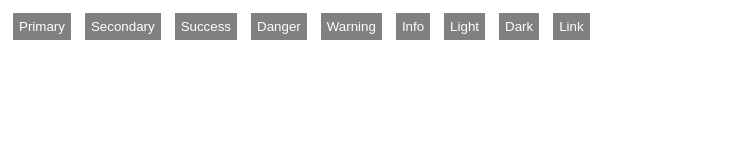
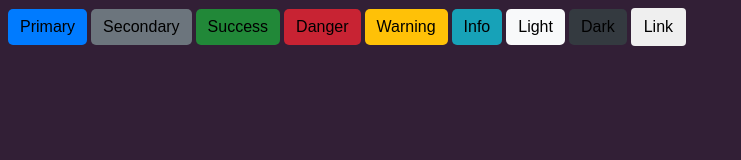
Before and after one commit to PLGP2702/laptrinh_FE_HK2, a plain HTML site: page buoi8/buttons.html in a window 1280 px wide. Shown: the whole page, without its empty margins (0-741 px from the left). Drawn offline with Linux system fonts and the light colour scheme.

Commit message:
phuc12345

```diff
--- a/buoi8/button.css
+++ /dev/null
@@ -1,35 +0,0 @@
-.btn{
-background-color: gray;
-color: white;
-padding: 5px;
-border: 1px solid gray;
-margin: 5px;
-}
-.btn-Primary{
-  background-color: #007bff;
-  border: #007bff;
-  border-radius: 5px;
-}
-.btn-Secondary{
-
-}
-.btn-Success{
-
-}
-.btn-Danger{
-
-}
-.btn-Warning{
-    background-color: #ffc107;
-    border: #ffc107;
-    border-radius: 5px;
-}
-.btn-Info{
-
-}
-.btn-Light{
-
-}
-.btn-Dark{
-
-}
--- /dev/null
+++ b/buoi8/buttons.css
@@ -0,0 +1,96 @@
+.btn{
+/* background-color: gray;
+color: white;
+padding: 10px;
+border: 1px solid gray;
+margin: 5px; */
+user-select: none;
+    border: 1px solid transparent;
+    padding: 0.375rem 0.75rem;
+    font-size: 1rem;
+    line-height: 1.5;
+    border-radius: 0.25rem;
+    transition: color .15s ease-in-out,background-color .15s ease-in-out,border-color .15s ease-in-out,box-shadow .15s ease-in-out;
+    display: inline-block;
+    font-weight: 400;
+    text-align: center;
+    white-space: nowrap;
+    vertical-align: middle;
+  }
+}
+.btn:hover{
+ cursor: pointer;
+}
+.btn-primary{
+  background-color: #007bff;
+  border-radius:  5px;
+  border: #007bff;
+
+}
+.btn-primary:hover{
+  box-shadow:  0px 0px 10px  #007bff;
+}
+.btn-secondary{
+  background-color: #6c757d;
+  border: #6c757d;
+  border-radius: 5px;
+}
+.btn-secondary:hover{
+  box-shadow:  0px 0px 10px #6c757d;
+}
+.btn-success{
+  background-color: #218838;
+  border: #218838;
+  border-radius: 5px;
+}
+.btn-success:hover{
+  box-shadow: 0px 0px 10px #218838;
+}
+.btn-danger{
+  background-color: #c82333;
+  border: #c82333;
+  border-radius: 5px;
+}
+.btn-danger:hover{
+  box-shadow: 0px 0px 10px #c82333;
+}
+.btn-warning{
+    background-color: #ffc107;
+    border: #ffc107;
+    border-radius: 5px;
+}
+.btn-warning:hover{
+  box-shadow: 0px 0px 10px #ffc107;
+}
+.btn-info{
+  background-color: #17a2b8;
+  border: #17a2b8;
+  border-radius: 5px;
+}
+.btn-info:hover{
+  box-shadow: 0px 0px 10px #17a2b8;
+}
+.btn-light{
+  color: black;
+  background-color: #f8f9fa;
+  border: #f8f9fa;
+  border-radius: 5px;
+}
+.btn-light:hover{
+box-shadow: 0px 0px 10px #f8f9fa;
+}
+.btn-dark{
+  background-color: #343a40;
+  border: #343a40;
+  border-radius: 5px;
+}
+.btn-dark:hover{
+  box-shadow: 0px 0px 10px #343a40;
+}
+.btn-link{
+
+}
+.btn-link:hover{
+  color: blue;
+  box-shadow:  0px 0px 10px ;
+}
--- a/buoi8/buttons.html
+++ b/buoi8/buttons.html
@@ -4,8 +4,13 @@
     <meta charset="UTF-8">
     <meta http-equiv="X-UA-Compatible" content="IE=edge">
     <meta name="viewport" content="width=device-width, initial-scale=1.0">
-    <title>Buổi 8</title>
-<link rel="stylesheet" href="button.css">
+    <title>Document</title>
+<link rel="stylesheet" href="buttons.css">
+<style>
+    body{
+        background-color: rgb(50, 31, 54);
+    }
+</style>
 </head>
 <body>
     <button type="button" class="btn btn-primary">Primary</button>
@@ -18,5 +23,6 @@
 <button type="button" class="btn btn-dark">Dark</button>
 
 <button type="button" class="btn btn-link">Link</button>
+
 </body>
 </html>
```
Lines whose indentation alone changed are shown as unchanged.
